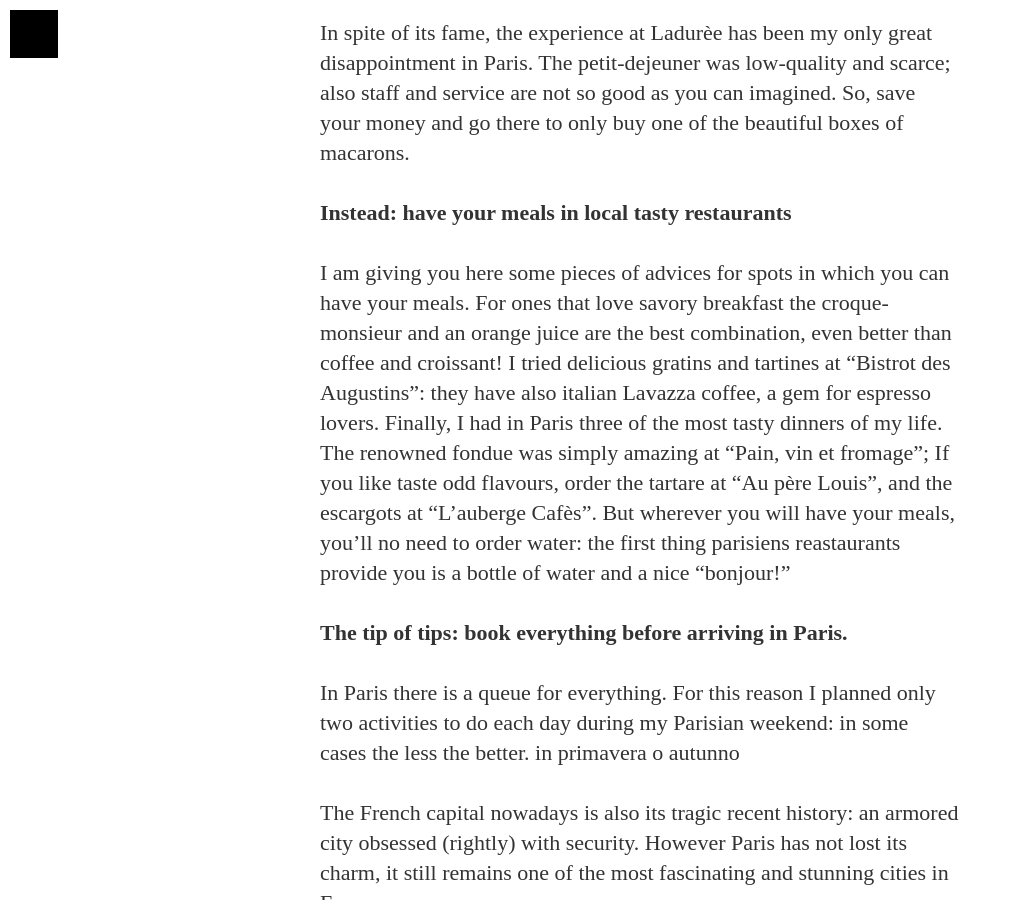
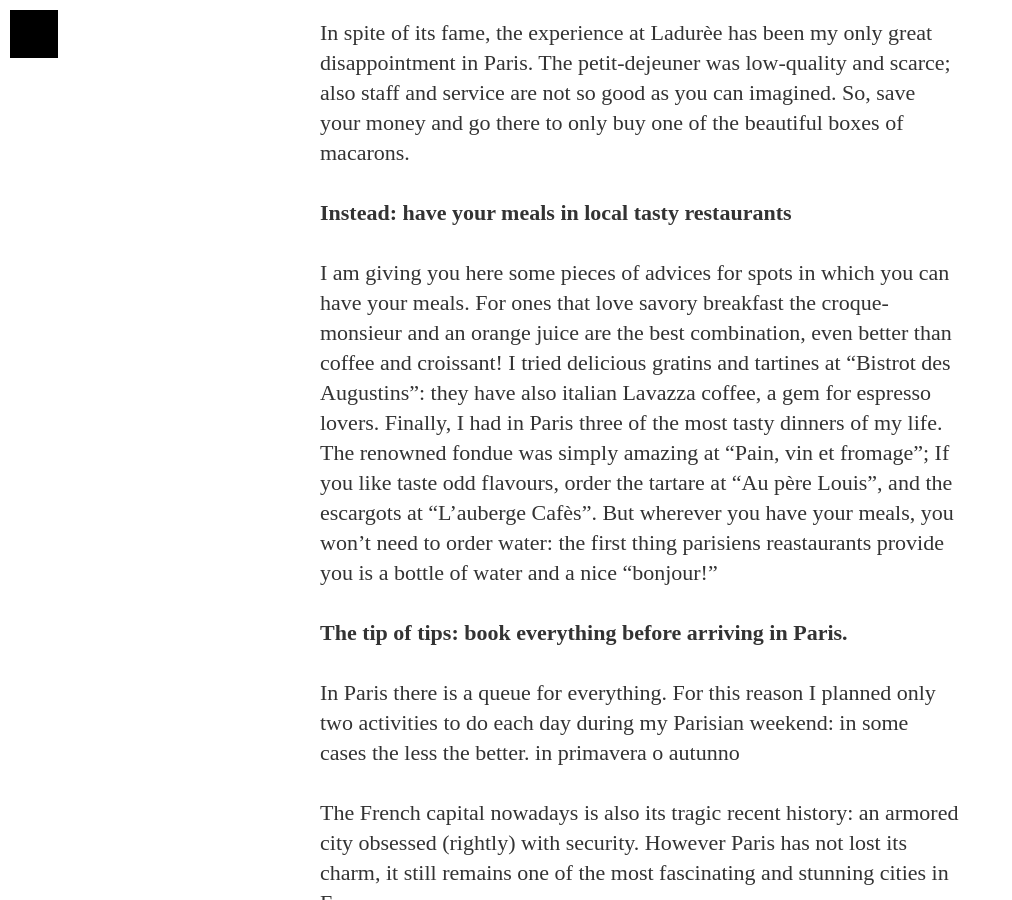
Before and after one commit to enicasoldo/allthesmalltrips.life, a Jekyll site: the page built from _posts/2017-07-20-My-Paris.md, in a window 1280 px wide and 900 px high, scrolled down 7075 px. Shown: the whole window, without its empty margins (0-1012 px from the left). Built offline with Jekyll 4.4.1, drawn with Linux system fonts in a browser that asks for light colours; nearby versions of some CDN libraries; some web fonts are replaced; our own code applies the rules of GitHub Pages for plain Markdown files.

Commit message:
Update 2017-07-20-My-Paris.md

```diff
--- a/_posts/2017-07-20-My-Paris.md
+++ b/_posts/2017-07-20-My-Paris.md
@@ -93,7 +93,7 @@
 I am giving you here some pieces of advices for spots in which you can have your meals.
 For ones that love savory breakfast the croque-monsieur and an orange juice are the best combination, even better than coffee and croissant!
 I tried delicious gratins and tartines at “Bistrot des Augustins”: they have also italian Lavazza coffee, a gem for espresso lovers.
-Finally, I had  in Paris three of the most tasty dinners of my life. The renowned fondue was simply amazing at “Pain, vin et fromage”; If you like taste odd flavours, order the tartare at “Au père Louis”, and the escargots at “L’auberge Cafès”. But wherever you will have your meals, you'll no need to order water: the first thing parisiens reastaurants provide you is a bottle of water and a nice "bonjour!"
+Finally, I had  in Paris three of the most tasty dinners of my life. The renowned fondue was simply amazing at “Pain, vin et fromage”; If you like taste odd flavours, order the tartare at “Au père Louis”, and the escargots at “L’auberge Cafès”. But wherever you have your meals, you won't need to order water: the first thing parisiens reastaurants provide you is a bottle of water and a nice "bonjour!"
 
 **The tip of tips: book everything before arriving in Paris.**
 
```
